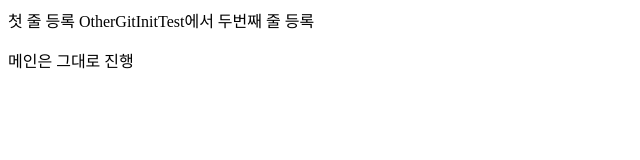
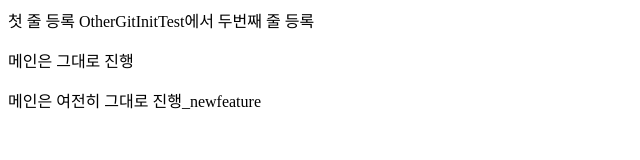
Before and after one commit to d-bCODING/GitInitTest, a plain HTML site: page index.html in a window 1280 px wide. Shown: the whole page, without its empty margins (0-640 px from the left). Drawn offline with Linux system fonts and the light colour scheme.

Commit message:
메인은 여전히 그대로 진행_newfeature 추가

```diff
--- a/index.html
+++ b/index.html
@@ -10,5 +10,6 @@
     <span>첫 줄 등록</span>
     <span>OtherGitInitTest에서 두번째 줄 등록</span>
     <p>메인은 그대로 진행</p>
+    <p>메인은 여전히 그대로 진행_newfeature</p>
 </body>
 </html>
```
